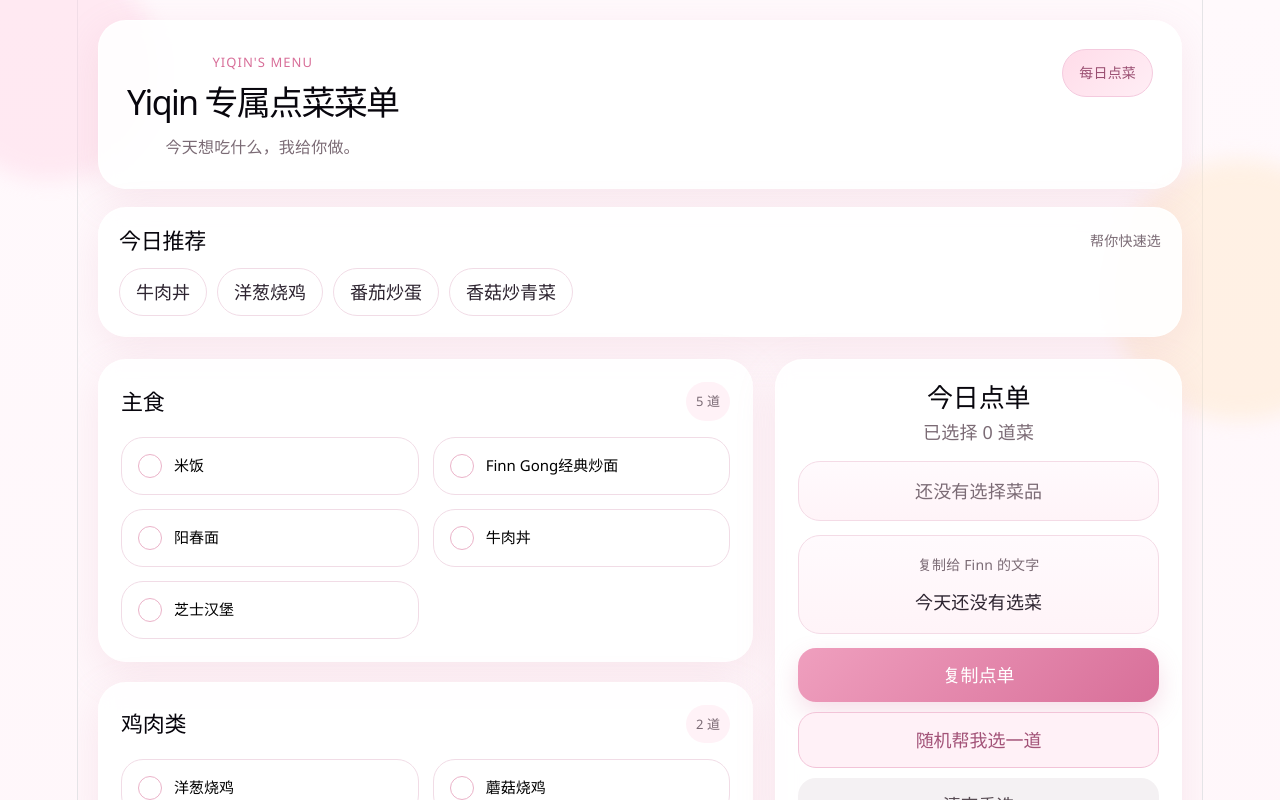
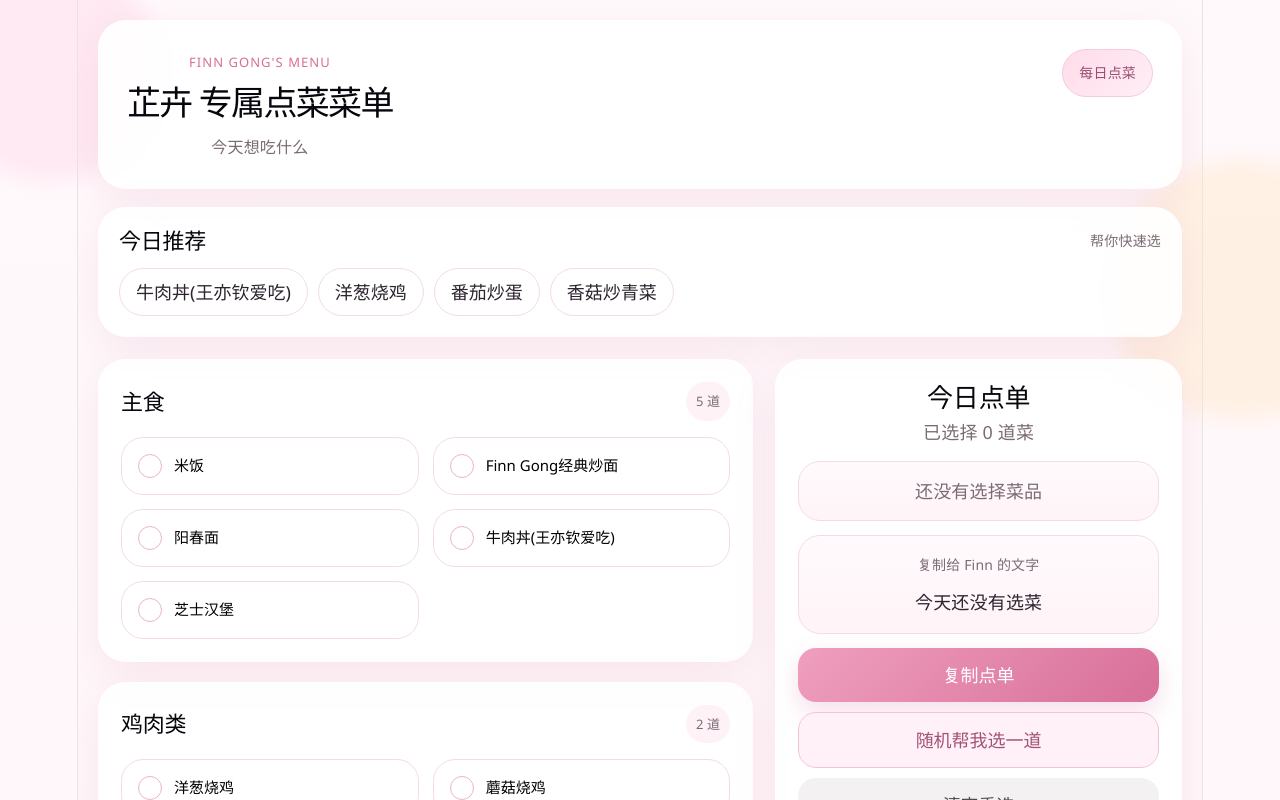
Before and after one commit to FinnGGG/my-menu-app, a React (Vite) app: page / in a window 1280 px wide. Shown: the top 800 px of the page. Built offline with nearby package versions, Linux system fonts and the light colour scheme.

Commit message:
Update App.jsx

```diff
--- a/src/App.jsx
+++ b/src/App.jsx
@@ -2,7 +2,7 @@ import { useMemo, useState } from "react";
 import "./App.css";
 
 const menuData = {
-  主食: ["米饭", "Finn Gong经典炒面", "阳春面", "牛肉丼", "芝士汉堡"],
+  主食: ["米饭", "Finn Gong经典炒面", "阳春面", "牛肉丼(王亦钦爱吃)", "芝士汉堡"],
   鸡肉类: ["洋葱烧鸡", "蘑菇烧鸡"],
   肉类: ["小炒牛肉", "葱烧牛肉", "孜然土豆牛肉", "辣椒炒肉", "锅包肉"],
   蔬菜豆腐类: [
@@ -21,7 +21,7 @@ const menuData = {
   特色菜: ["咸蛋黄豆腐虾"]
 };
 
-const recommendedItems = ["牛肉丼", "洋葱烧鸡", "番茄炒蛋", "香菇炒青菜"];
+const recommendedItems = ["牛肉丼(王亦钦爱吃)", "洋葱烧鸡", "番茄炒蛋", "香菇炒青菜"];
 
 export default function App() {
   const [selectedItems, setSelectedItems] = useState([]);
@@ -75,9 +75,9 @@ export default function App() {
       <div className="container">
         <section className="hero-card">
           <div className="hero-text">
-            <p className="tiny-label">Yiqin's menu</p>
-            <h1>Yiqin 专属点菜菜单</h1>
-            <p className="hero-desc">今天想吃什么，我给你做。</p>
+            <p className="tiny-label">Finn Gong's menu</p>
+            <h1>芷卉 专属点菜菜单</h1>
+            <p className="hero-desc">今天想吃什么</p>
           </div>
 
           <div className="hero-badge">每日点菜</div>
```
